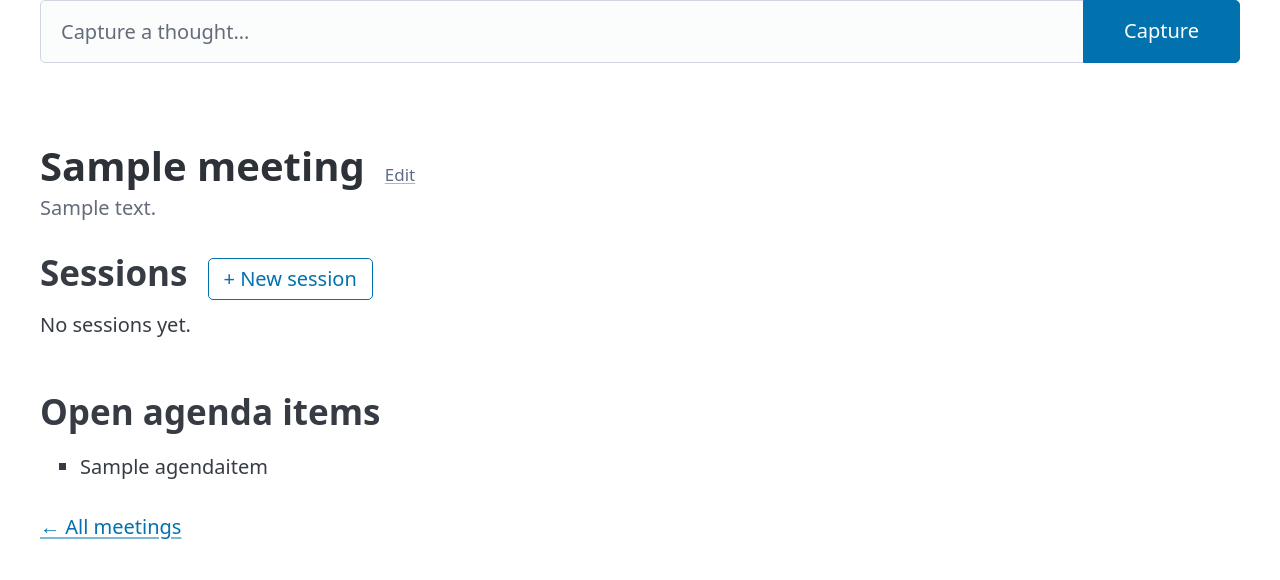
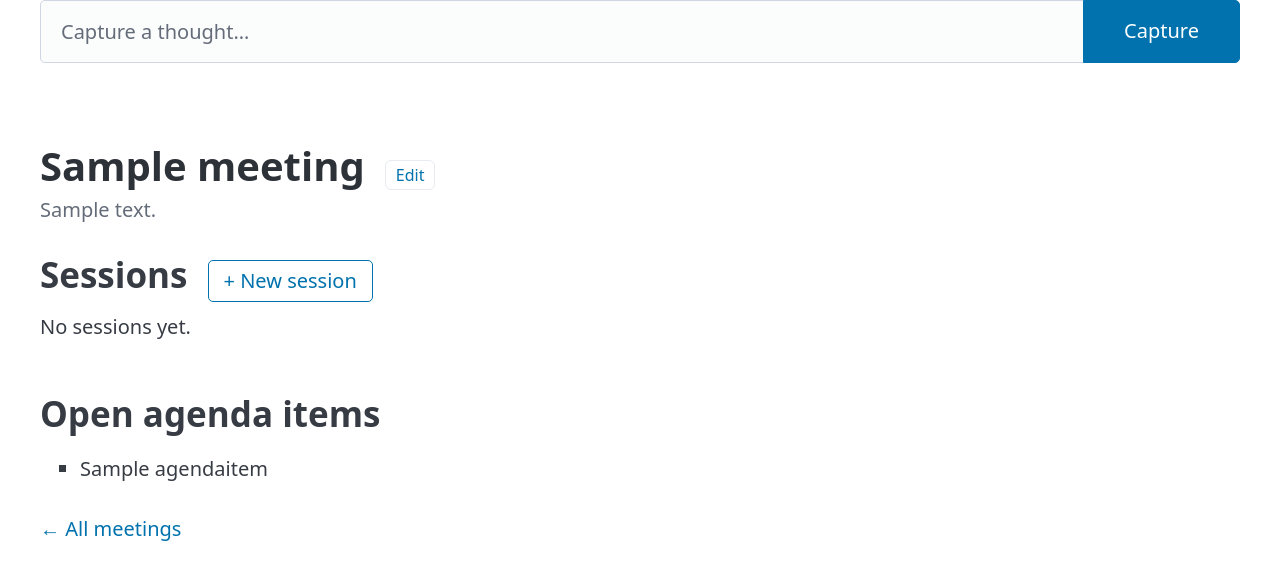
Before and after one commit to berlinm/gtd-manager, a Django app: page /meetings/1/ in a window 1280 px wide. Shown: the part 152-732 px from the top of the page. Run offline with Django 5.2, Linux system fonts and the light colour scheme; a user stored in the database is signed in; tables that the repository leaves empty hold one stand-in row (values such as "Sample post"); data that the repository does not hold is empty.

Commit message:
Style links as outline chips; remove underlines from content links
- Remove text-decoration from all main-area links (no more old-browser underlines)
- Add .chip CSS class: bordered pill for short action labels
- Apply .chip to: History (inbox, waiting), Edit (areas, meetings),
  Process → (session notes), Action/Project/... (inbox history created column)

Co-Authored-By: Claude Sonnet 4.6 <noreply@anthropic.com>

```diff
--- a/static/css/app.css
+++ b/static/css/app.css
@@ -26,3 +26,29 @@ main table td,
 main table th {
   padding: 0.4rem 0.75rem;
 }
+
+/* Remove old-browser underlines from content links; underline appears on hover */
+main a:not([role="button"]) {
+  text-decoration: none;
+}
+main a:not([role="button"]):hover {
+  text-decoration: underline;
+}
+
+/* Small inline action chip — bordered pill for short action words in tables */
+a.chip {
+  display: inline-block;
+  border: 1px solid var(--pico-muted-border-color);
+  border-radius: 0.3rem;
+  padding: 0.1rem 0.5rem;
+  font-size: 0.8rem;
+  line-height: 1.5;
+  text-decoration: none;
+  white-space: nowrap;
+  color: var(--pico-color);
+}
+a.chip:hover {
+  border-color: var(--pico-primary);
+  color: var(--pico-primary);
+  text-decoration: none;
+}
--- a/templates/capture/inbox.html
+++ b/templates/capture/inbox.html
@@ -5,7 +5,7 @@
 {% block content %}
 <div style="display:flex;align-items:baseline;gap:1rem">
   <h1 style="margin:0">Inbox</h1>
-  <a href="{% url 'capture:history' %}" class="secondary" style="font-size:0.85rem">History</a>
+  <a href="{% url 'capture:history' %}" class="chip">History</a>
 </div>
 
 {% if inbox_items %}
--- a/templates/core/area_list.html
+++ b/templates/core/area_list.html
@@ -19,7 +19,7 @@
       <td><a href="{% url 'gtd:area_detail' area.pk %}">{{ area.title }}</a></td>
       <td><small>{{ area.description|truncatechars:60 }}</small></td>
       <td><small>{% if area.active %}Yes{% else %}No{% endif %}</small></td>
-      <td><a href="{% url 'core:area_edit' area.pk %}">Edit</a></td>
+      <td><a href="{% url 'core:area_edit' area.pk %}" class="chip">Edit</a></td>
     </tr>
     {% endfor %}
   </tbody>
--- a/templates/gtd/waiting_for_list.html
+++ b/templates/gtd/waiting_for_list.html
@@ -6,7 +6,7 @@
 <div style="display:flex;align-items:baseline;gap:1rem;flex-wrap:wrap">
   <h1 style="margin:0">Waiting For</h1>
   <a href="{% url 'gtd:waiting_for_add' %}" role="button" class="outline" style="font-size:0.85rem;padding:0.25rem 0.75rem">+ Add</a>
-  <a href="{% url 'gtd:waiting_for_history' %}" class="secondary" style="font-size:0.85rem">History</a>
+  <a href="{% url 'gtd:waiting_for_history' %}" class="chip">History</a>
 </div>
 
 {% if waiting_items %}
--- a/templates/meetings/meeting_detail.html
+++ b/templates/meetings/meeting_detail.html
@@ -5,7 +5,7 @@
 {% block content %}
 <div style="display:flex;align-items:baseline;gap:1rem;margin-bottom:0.25rem">
   <h1 style="margin:0">{{ meeting.title }}</h1>
-  <a href="{% url 'meetings:meeting_update' meeting.pk %}" class="secondary" style="font-size:0.85rem">Edit</a>
+  <a href="{% url 'meetings:meeting_update' meeting.pk %}" class="chip">Edit</a>
 </div>
 {% if meeting.notes %}<p style="color:var(--pico-muted-color)">{{ meeting.notes }}</p>{% endif %}
 
--- a/templates/meetings/session_detail.html
+++ b/templates/meetings/session_detail.html
@@ -72,7 +72,7 @@
         <tr>
           <td>{{ note.title }}</td>
           <td style="width:8rem;text-align:right">
-            <a href="{% url 'meetings:note_clarify' note.pk %}">Process →</a>
+            <a href="{% url 'meetings:note_clarify' note.pk %}" class="chip">Process →</a>
           </td>
         </tr>
         {% endfor %}
```
Also changed, not shown: templates/capture/inbox_history.html (+5 -5 lines).
